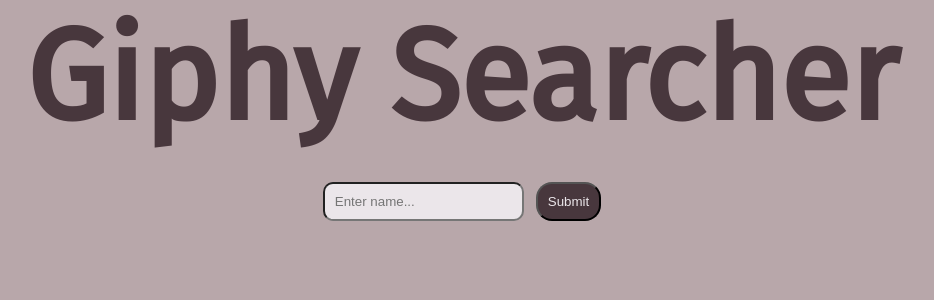
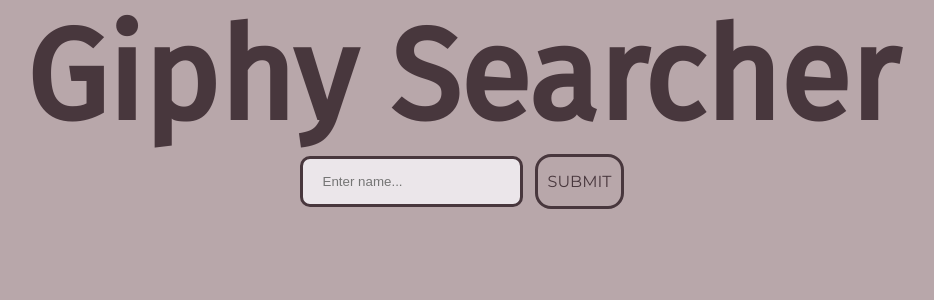
Before and after one commit to YuukaDev/Giphy-Searcher, a React (Create React App) app: page / in a window 1280 px wide. Shown: the top 300 px of the page, without its empty margins (178-1112 px from the left). Built offline with nearby package versions, Linux system fonts and the light colour scheme.

Commit message:
Update Content.css

```diff
--- a/src/components/Content/Content.css
+++ b/src/components/Content/Content.css
@@ -1,3 +1,5 @@
+@import url('https://fonts.googleapis.com/css?family=Montserrat');
+
 .container {
   display: flex;
   justify-content: center;
@@ -5,33 +7,58 @@
 }
 
 .wrapper-form {
-  margin-top: 10%;
+  display: flex;
+  justify-content: center;
+  align-items: center;
 }
 
 .wrapper-form input {
-  padding: 10px;
+  padding: 15px 20px;
   border-radius: 10px;
+  max-width: 150%;
   color: black;
   background-color: #ebe6ea;
   outline: none;
+  border: 3px solid #48373d;
 }
 
 .wrapper-form button {
-  padding: 10px 10px;
+  padding: 15px 10px;
+  font-size: 1rem;
+  font-family: Montserrat;
+  text-transform: uppercase;
   border-radius: 16px;
-  color: #ebe6ea;
+  color: #48373d;
+  cursor: pointer;
+  border: 3px solid #48373d;
+  transition: 0.5s all ease;
+}
+
+.wrapper-form button:hover {
+  transition: 0.5s all ease;
+  color: #fff;
   background-color: #48373d;
 }
 
 .grid-wrapper {
-    margin-top: 30%;
+  margin-bottom: 0;
+  margin-top: 3%;
   display: grid;
-  width: 100%;
+  grid-template-columns: repeat(4, 0fr);
+  grid-template-rows: repeat(5, 1fr);
+  grid-column-gap: 30px;
+  grid-row-gap: 30px;
+}
+
+img {
+  box-shadow: rgba(145, 30, 103, 0.4) 5px 5px, rgba(77, 22, 56, 0.3) 10px 10px,
+    rgba(99, 62, 85, 0.2) 15px 15px, rgba(240, 46, 170, 0.1) 20px 20px,
+    rgba(209, 186, 201, 0.05) 25px 25px;
+  width: 300px;
   height: 300px;
-  grid-template-columns: repeat(5, 45px);
-  grid-template-rows: repeat(7, 45px);
-  grid-gap: 0.5em;
-  justify-content: center;
+  text-indent: 100%;
+  white-space: nowrap;
+  overflow: hidden;
 }
 
 /*
```
